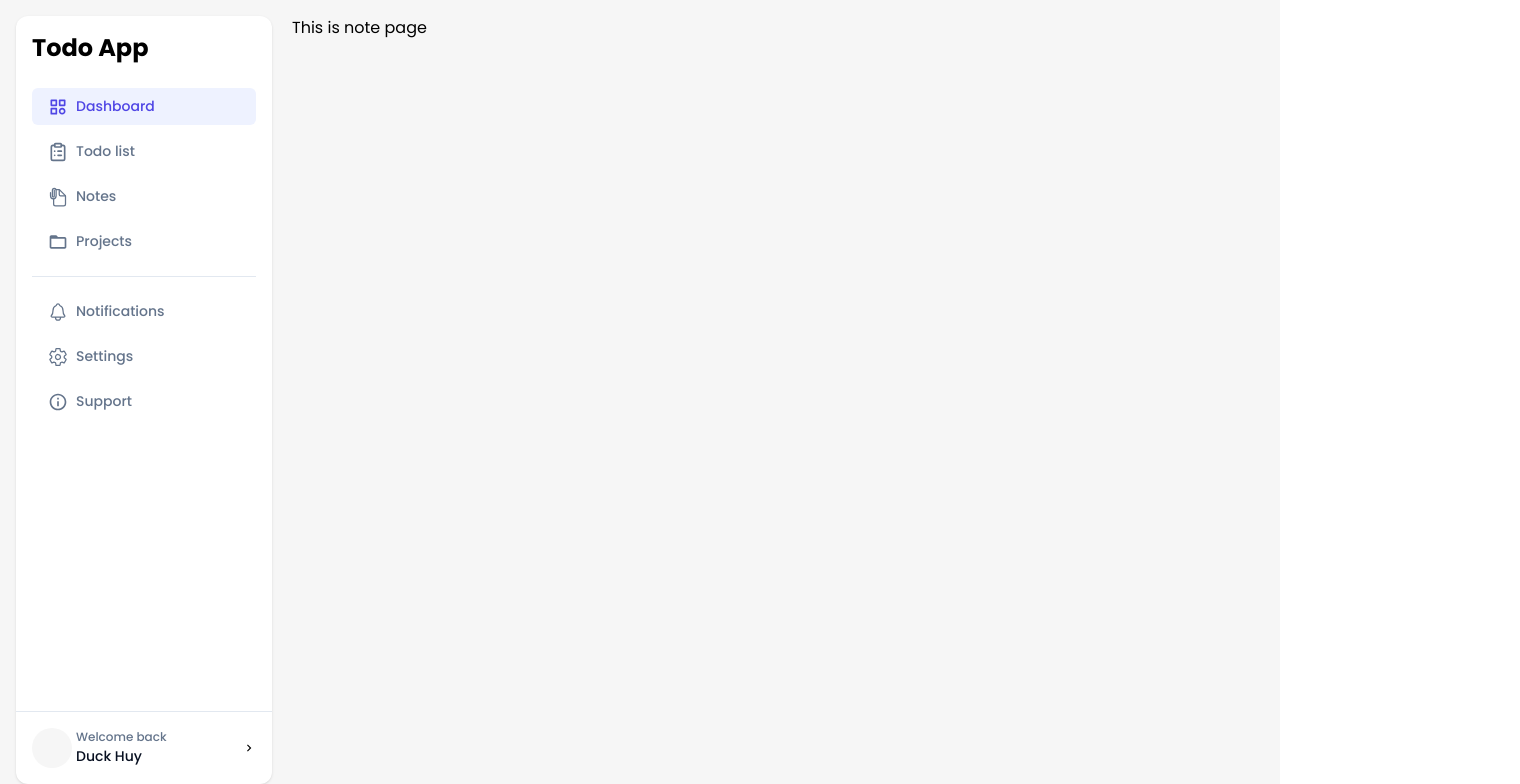
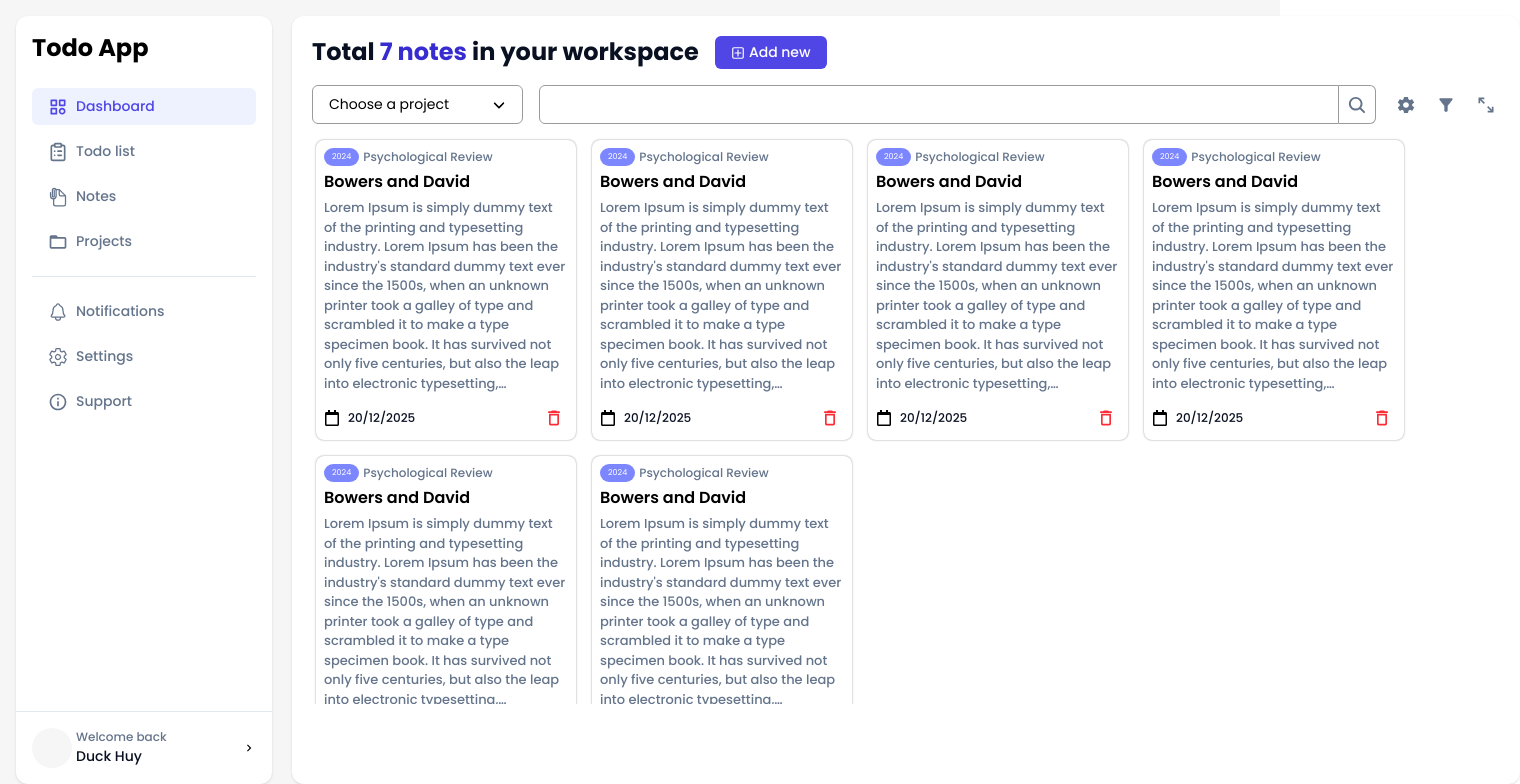
Before and after one commit to dhuy00/Knowly, a React (Vite) app in the folder knowly_frontend/: page /notes in a window 1280 px wide. Shown: the top 784 px of the page, 1520 px wide, since content can reach past the window. Built offline with nearby package versions, Linux system fonts and the light colour scheme.

Commit message:
update UI display note list

```diff
--- a/knowly_frontend/src/components/common/Searchbar.tsx
+++ b/knowly_frontend/src/components/common/Searchbar.tsx
@@ -13,14 +13,14 @@ const Searchbar: React.FC<SearchbarProps> = ({ value, onChange, className, place
     <div className='flex'>
       <input
         type='text'
-
+        value={value}
         placeholder={placeholder}
         onChange={onChange}
-        className={`border-2 border-border-secondary rounded-s-md px-2 py-1 outline-none text-common ${className}`} />
-      <span className='flex justify-center items-center px-2 py-1 border-2 border-border-secondary
+        className={`border border-border-secondary rounded-s-md px-2 py-1 outline-none text-common ${className}`} />
+      <span className='flex justify-center items-center px-2 py-1 border border-border-secondary
       rounded-e-md border-l-0 hover:bg-background-hover-primary cursor-pointer
       active:bg-background-active-primary'>
-        <IoSearch className='text-2xl text-text-secondary' />
+        <IoSearch className='text-xl text-text-secondary' />
       </span>
     </div>
   )
--- /dev/null
+++ b/knowly_frontend/src/components/notes/NoteDetail.tsx
@@ -0,0 +1,93 @@
+import { useEffect, useRef, useState } from "react";
+
+const NoteDetail = () => {
+  const editorRef = useRef<HTMLDivElement | null>(null);
+  const [content, setContent] = useState<string>("");
+
+  const exec = (command: string, value?: string) => {
+    editorRef.current?.focus();
+    document.execCommand(command, false, value);
+  };
+
+  const handleInput = () => {
+    setContent(editorRef.current?.innerHTML || "");
+  };
+
+  useEffect(() => {
+    if (editorRef.current && content === "") {
+      editorRef.current.innerHTML = "";
+    }
+  }, []);
+
+  return (
+    <div className="bg-background-primary w-full h-full rounded-xl p-5 shadow-sm flex flex-col gap-3">
+
+      {/* Toolbar */}
+      <div className="flex flex-wrap gap-1 border-b pb-2">
+        <ToolbarButton label="B" onClick={() => exec("bold")} />
+        <ToolbarButton label="I" onClick={() => exec("italic")} />
+        <ToolbarButton label="U" onClick={() => exec("underline")} />
+
+        <Divider />
+
+        <ToolbarButton label="H1" onClick={() => exec("formatBlock", "h1")} />
+        <ToolbarButton label="H2" onClick={() => exec("formatBlock", "h2")} />
+        <ToolbarButton label="Quote" onClick={() => exec("formatBlock", "blockquote")} />
+
+        <Divider />
+
+        <ToolbarButton label="• List" onClick={() => exec("insertUnorderedList")} />
+        <ToolbarButton label="1. List" onClick={() => exec("insertOrderedList")} />
+
+        <Divider />
+
+        <ToolbarButton label="Undo" onClick={() => exec("undo")} />
+        <ToolbarButton label="Redo" onClick={() => exec("redo")} />
+      </div>
+
+      {/* Editor */}
+      <div
+        ref={editorRef}
+        contentEditable
+        onInput={handleInput}
+        className="flex-1 overflow-y-auto outline-none text-sm leading-relaxed
+                   prose prose-sm max-w-none
+                   [&_h1]:text-2xl [&_h1]:font-bold
+                   [&_h2]:text-xl [&_h2]:font-semibold
+                   [&_blockquote]:border-l-4 [&_blockquote]:pl-3 [&_blockquote]:italic
+                   empty:before:content-['Start_writing...']
+                   empty:before:text-text-secondary
+                   empty:before:pointer-events-none"
+      />
+
+      {/* Debug / Save preview (có thể bỏ) */}
+      <div className="text-xs text-text-secondary border-t pt-2">
+        Characters: {content.replace(/<[^>]+>/g, "").length}
+      </div>
+    </div>
+  );
+};
+
+const ToolbarButton = ({
+  label,
+  onClick,
+}: {
+  label: string;
+  onClick: () => void;
+}) => (
+  <button
+    onMouseDown={(e) => e.preventDefault()}
+    onClick={onClick}
+    className="px-2 py-1 text-xs rounded-md
+               bg-background-secondary hover:bg-background-hover
+               border border-border"
+  >
+    {label}
+  </button>
+);
+
+const Divider = () => (
+  <span className="w-px bg-border mx-1" />
+);
+
+export default NoteDetail;
--- /dev/null
+++ b/knowly_frontend/src/components/notes/NotePreview.jsx
@@ -0,0 +1,43 @@
+import React from "react";
+import PriorityTag from "./PriorityTag";
+import { FaRegCalendar } from "react-icons/fa";
+import { MdOutlineDelete } from "react-icons/md";
+
+
+const NotePreview = ({openNoteDetail}) => {
+  return (
+    <div className="w-[260px] h-[300px] rounded-lg shadow-around p-2 flex flex-col gap-1
+    hover:shadow-around-md hover:-translate-y-1 transition-all">
+      <div className="flex gap-1 items-center">
+        <PriorityTag />
+        <p className="text-text-secondary font-medium text-small ">
+          Psychological Review
+        </p>
+      </div>
+      <h3 className="font-semibold hover:underline cursor-pointer" onClick={openNoteDetail}>
+        Bowers and David
+      </h3>
+      <div className="text-[13px] font-medium text-text-secondary line-clamp-10">
+        Lorem Ipsum is simply dummy text of the printing and typesetting
+        industry. Lorem Ipsum has been the industry's standard dummy text ever
+        since the 1500s, when an unknown printer took a galley of type and
+        scrambled it to make a type specimen book. It has survived not only five
+        centuries, but also the leap into electronic typesetting, remaining
+        essentially unchanged
+      </div>
+      <div className="flex justify-between mt-auto items-center">
+        <div className="flex gap-2 items-center">
+          <FaRegCalendar />
+          <span className="text-small font-medium text-text-primary">
+            20/12/2025
+          </span>
+        </div>
+        <span className="text-xl text-red-500 hover:bg-red-100 p-1 rounded-sm cursor-pointer active:bg-red-200">
+          <MdOutlineDelete />
+        </span>
+      </div>
+    </div>
+  );
+};
+
+export default NotePreview;
--- /dev/null
+++ b/knowly_frontend/src/components/notes/PriorityTag.jsx
@@ -0,0 +1,11 @@
+import React from 'react'
+
+const PriorityTag = () => {
+  return (
+    <div className='text-[8px] bg-indigo-400 text-white w-fit px-2 py-[3px] rounded-full'>
+      2024
+    </div>
+  )
+}
+
+export default PriorityTag
--- a/knowly_frontend/src/index.css
+++ b/knowly_frontend/src/index.css
@@ -27,7 +27,8 @@
   --text-common: 14px;
   --text-small: 12px;
   /* Box shadow */
-  --shadow-around: 0 0 3px rgba(0,0,0,0.45);
+  --shadow-around: 0 0 2px rgba(0,0,0,0.45);
+  --shadow-around-md: 0 0 4px rgba(0,0,0,0.45);
 }
 
 @layer utilities {
--- a/knowly_frontend/src/pages/notes/Notes.tsx
+++ b/knowly_frontend/src/pages/notes/Notes.tsx
@@ -1,11 +1,99 @@
-import React from 'react'
+import { React, useEffect, useState } from "react";
+import InputField from "../../components/common/InputField";
+import SelectField from "../../components/common/SelectField";
+import Dialog from "../../components/common/Dialog";
+import Searchbar from "../../components/common/Searchbar";
+import { IoMdSettings } from "react-icons/io";
+import { MdFilterAlt } from "react-icons/md";
+import { RiExpandDiagonal2Line } from "react-icons/ri";
+import { CgAddR } from "react-icons/cg";
+import eventBus from "../../utils/eventBus";
+import { EVENT_OPEN_TASK_DETAIL } from "../../constant/event";
+import NotePreview from "../../components/notes/NotePreview.jsx"
+import { useNavigate } from "react-router-dom";
 
 const Notes = () => {
+  const navigate = useNavigate();
+  const [projects, setProjects] = useState([
+    {
+      name: "All project",
+    },
+    {
+      name: "Overdue",
+    },
+    {
+      name: "Done",
+    },
+    {
+      name: "IN progress",
+    },
+  ]);
+
+  const openNoteDetail = (id) => {
+    navigate('1')
+  }
+
+  const [searchKeyword, setSearchKeyword] = useState<string>("");
+
+  const [open, setOpen] = useState(false);
+
+  useEffect(() => {
+    const unsubscribe = eventBus.on(EVENT_OPEN_TASK_DETAIL, (isOpen) => {
+      setOpen(isOpen)
+    })
+
+    return () => unsubscribe();
+  }, [])
+
   return (
-    <div>
-      This is note page
+    <div className="bg-background-primary w-full h-full rounded-xl p-5 shadow-sm overflow-hidden">
+      <div className="flex gap-4">
+        <h3 className="font-bold text-text-primary text-2xl">
+          Total
+          <span className="text-text-primary-active"> 7 notes </span>
+          in your workspace
+        </h3>
+        <button
+          className="flex justify-center items-center gap-1 text-common font-medium
+      bg-button-primary text-white px-4 py-1.5 rounded-md hover:bg-button-primary-hover
+      active:bg-button-primary-active cursor-pointer"
+          onClick={() => setOpen(true)}
+        >
+          <CgAddR />
+          <span>Add new</span>
+        </button>
+      </div>
+
+      <div className="flex gap-4 mt-4">
+        <SelectField
+          options={projects}
+          placeholder="Choose a project"
+          className="margin-0 w-54"
+        />
+        <Searchbar value={searchKeyword} className="w-[800px]" />
+        <div className="flex gap-3 text-xl justify-center items-center text-text-secondary ">
+          <span className="p-1 rounded-md hover:bg-background-hover-secondary">
+            <IoMdSettings />
+          </span>
+          <span className="p-1 rounded-md hover:bg-background-hover-secondary">
+            <MdFilterAlt />
+          </span>
+          <span className="p-1 rounded-md hover:bg-background-hover-secondary">
+            <RiExpandDiagonal2Line />
+          </span>
+        </div>
+      </div>
+
+      <div className="flex flex-wrap gap-4 overflow-auto max-h-[580px] py-4 px-1">
+        <NotePreview openNoteDetail={openNoteDetail}/>
+        <NotePreview openNoteDetail={openNoteDetail}/>
+        <NotePreview openNoteDetail={openNoteDetail}/>
+        <NotePreview openNoteDetail={openNoteDetail}/>
+        <NotePreview openNoteDetail={openNoteDetail}/>
+        <NotePreview openNoteDetail={openNoteDetail}/>
+      </div>
     </div>
-  )
-}
+  );
+};
 
-export default Notes
+export default Notes;
--- a/knowly_frontend/src/routes/index.tsx
+++ b/knowly_frontend/src/routes/index.tsx
@@ -9,6 +9,7 @@ import Projects from "../pages/projects/Projects";
 import Notifications from "../pages/notifications/Notifications";
 import Settings from "../pages/settings/Settings";
 import Support from "../pages/support/Support";
+import NoteDetail from "../components/notes/NoteDetail.js"
 
 
 export const router = createBrowserRouter([
@@ -32,6 +33,10 @@ export const router = createBrowserRouter([
         element: (<Notes />),
       },
       {
+        path: "notes/:id",
+        element: (<NoteDetail />),
+      },
+      {
         path: "projects",
         element: (<Projects />),
       },
```
Also changed, not shown: knowly_frontend/package.json (+5 -2 lines), 1 other file (tests, documents, lock files or other folders).
